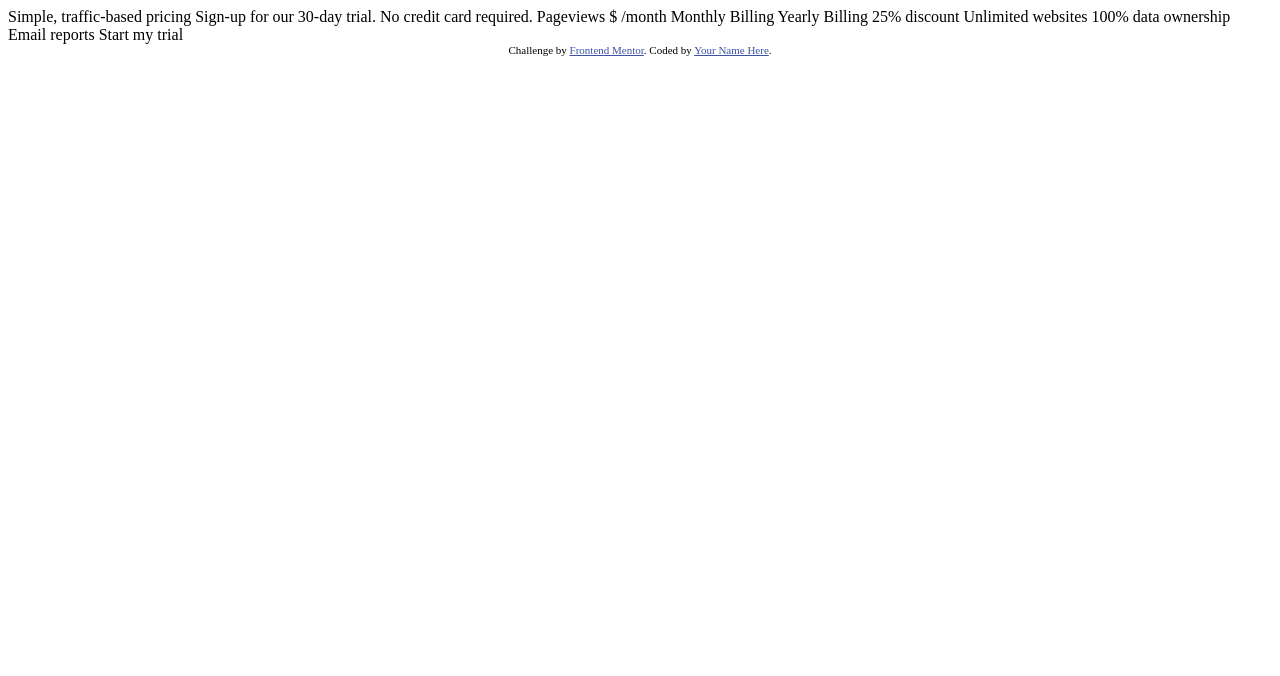
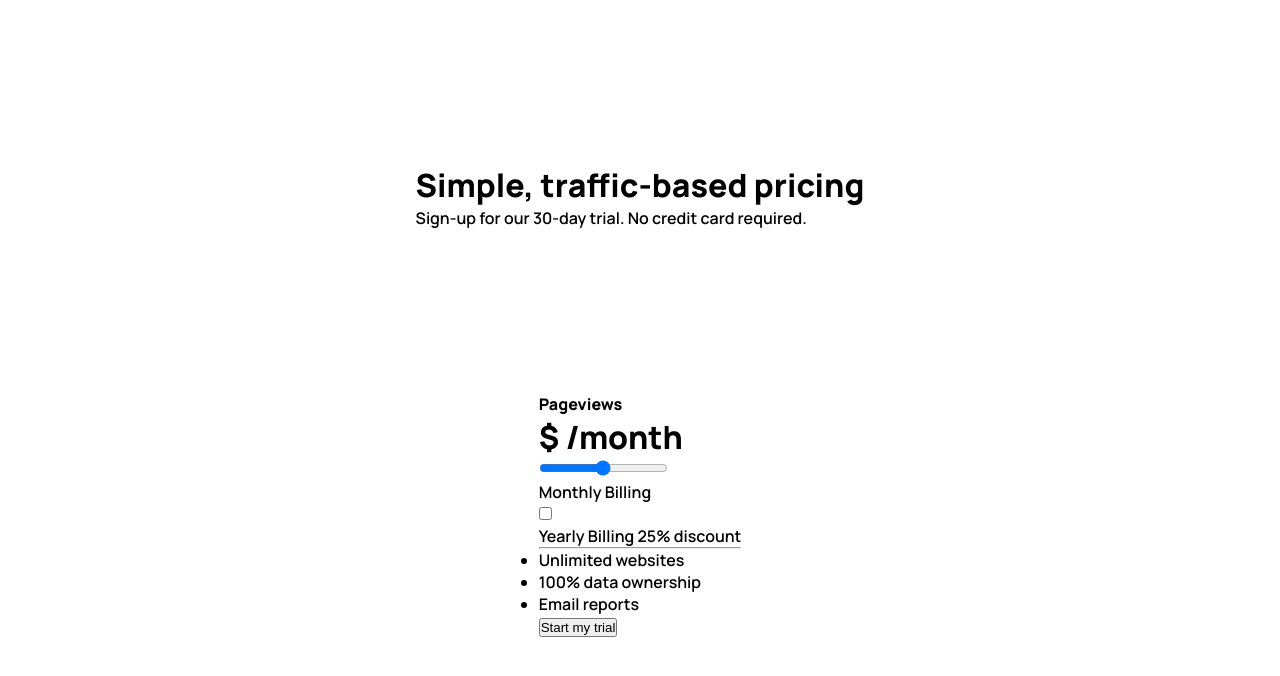
Before and after one commit to Aayush895/Interactive-Pricing-Component, a plain HTML site: page index.html in a window 1280 px wide. Drawn offline with Linux system fonts and the light colour scheme.

Commit message:
Basic html skeleton done

```diff
--- a/index.html
+++ b/index.html
@@ -1,39 +1,57 @@
 <!DOCTYPE html>
 <html lang="en">
+
 <head>
   <meta charset="UTF-8">
-  <meta name="viewport" content="width=device-width, initial-scale=1.0"> <!-- displays site properly based on user's device -->
+  <meta name="viewport" content="width=device-width, initial-scale=1.0">
+  <link rel="icon" type="image/png" sizes="32x32" href="./images/favicon-32x32.png">
+  <link rel="stylesheet" href="styles.css">
+  <title>Frontend Mentor | Interactive pricing component</title>
+</head>
 
-  <link rel="icon" type="image/png" sizes="32x32" href="./images/favicon-32x32.png">
+<body>
+  <main>
+    <div id="header">
+      <h1>Simple, traffic-based pricing</h1>
+      <p>Sign-up for our 30-day trial. No credit card required.</p>
+    </div>
 
-  <title>Frontend Mentor | Interactive pricing component</title>
+    <div id="price-component">
+      <div class="price-header">
+        <h4>
+          <span></span>Pageviews
+        </h4>
+        <h1>
+          <span>
+            $ /month
+          </span>
+        </h1>
+      </div>
 
-  <!-- Feel free to remove these styles or customise in your own stylesheet 👍 -->
-  <style>
-    .attribution { font-size: 11px; text-align: center; }
-    .attribution a { color: hsl(228, 45%, 44%); }
-  </style>
-</head>
-<body>
+      <div id="slider">
+        <input type="range" min="1" max="100" value="50" class="slider" id="myRange">
+      </div>
 
-  Simple, traffic-based pricing
-  Sign-up for our 30-day trial. No credit card required.
+      <label class="switch">
+        <p>Monthly Billing</p>
+        <input type="checkbox">
+        <span class="slider round"></span>
+        <p>Yearly Billing <span>25% discount</span></p>
+      </label>
 
-  Pageviews
-  $ /month
+      <hr>
 
-  Monthly Billing
-  Yearly Billing 25% discount
+      <ul class="features">
+        <li>Unlimited websites</li>
+        <li>100% data ownership</li>
+        <li>Email reports</li>
+      </ul>
 
-  Unlimited websites
-  100% data ownership
-  Email reports
+      <div id="btn">
+        <button>Start my trial</button>
+      </div>
+    </div>
+  </main>
+</body>
 
-  Start my trial
-
-  <div class="attribution">
-    Challenge by <a href="https://www.frontendmentor.io?ref=challenge" target="_blank">Frontend Mentor</a>.
-    Coded by <a href="#">Your Name Here</a>.
-  </div>
-</body>
 </html>
--- /dev/null
+++ b/styles.css
@@ -0,0 +1,26 @@
+@import url('https://fonts.googleapis.com/css2?family=Manrope:wght@600;800&display=swap');
+
+:root {
+  --Soft-Cyan: hsl(174, 77%, 80%);
+  --Strong-Cyan: hsl(174, 86%, 45%);
+  --Light-Grayish-Red: hsl(14, 92%, 95%);
+  --Light-Red: hsl(15, 100%, 70%);
+  --Pale-Blue: hsl(226, 100%, 87%);
+}
+
+* {
+  margin: 0;
+  padding: 0;
+}
+
+body {
+  font-family: 'Manrope', sans-serif;
+}
+
+main {
+  display: flex;
+  flex-direction: column;
+  justify-content: space-evenly;
+  align-items: center;
+  height: 100vh;
+}
```
